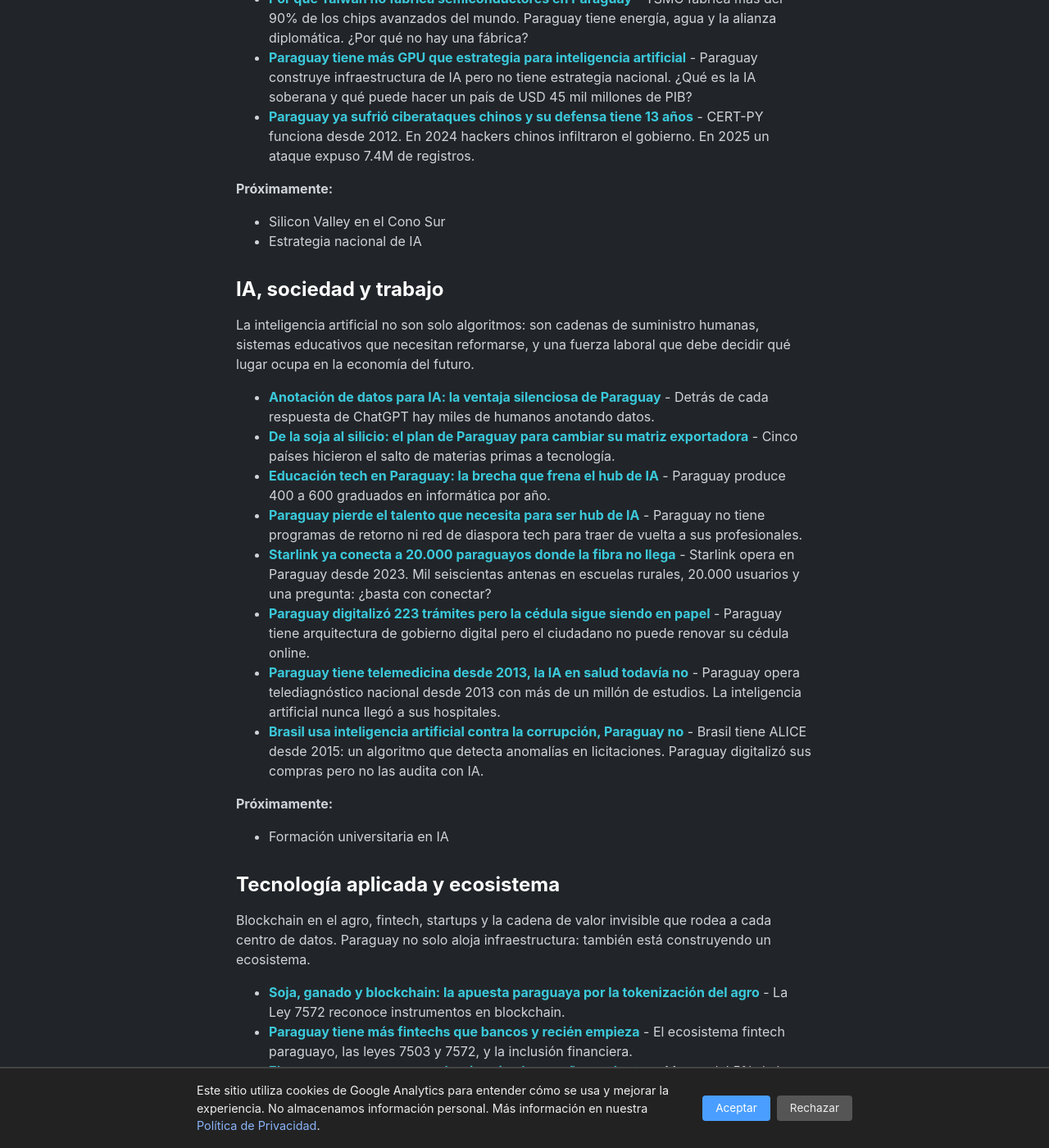
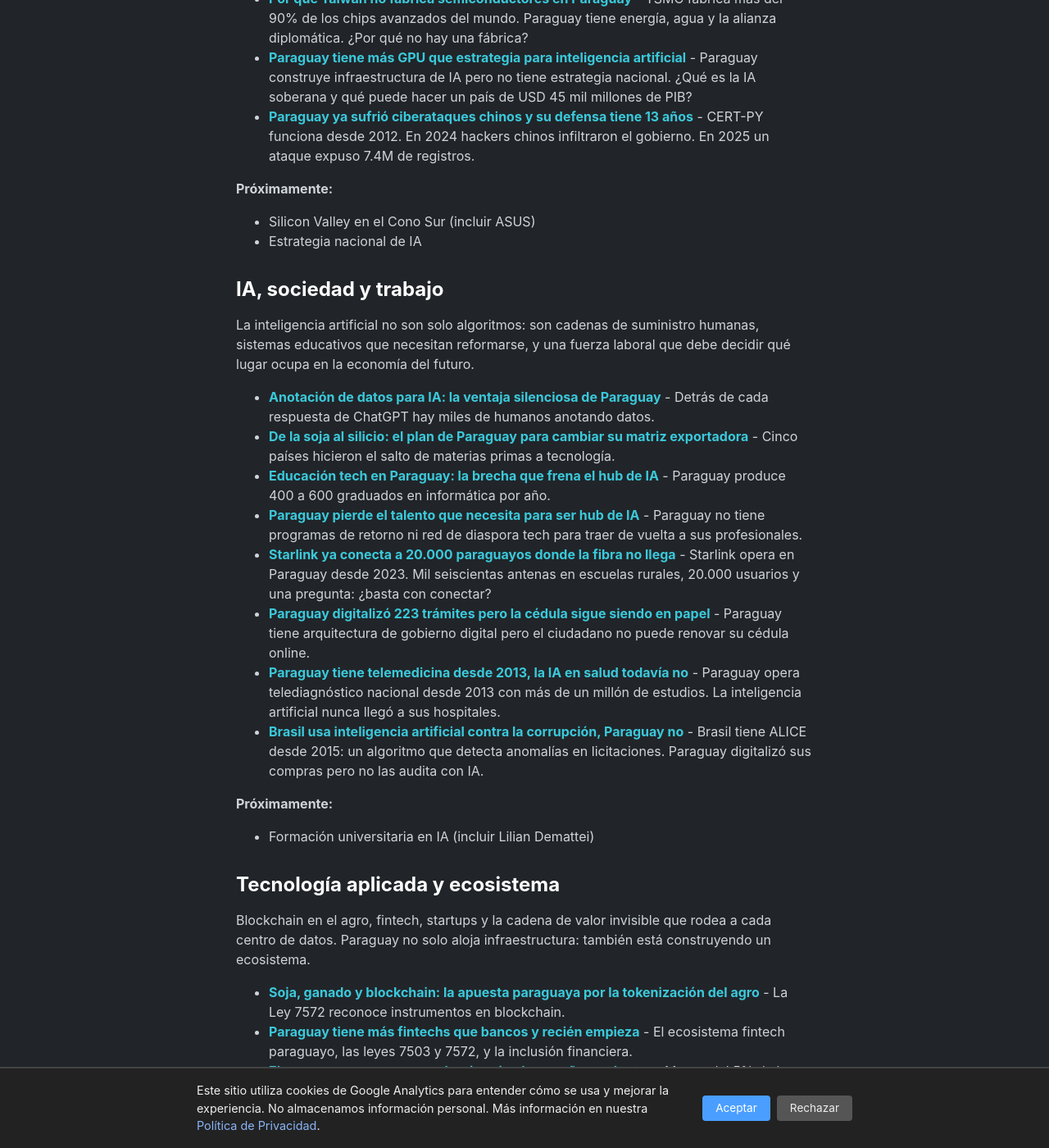
Before and after one commit to miravosqueinteresante/muchotexto.net, a Jekyll site: the page built from ia-en-paraguay.markdown, in a window 1280 px wide and 1400 px high, scrolled down 1621 px. Shown: the whole window at 82% size. Built offline with Jekyll 4.4.1, drawn with Linux system fonts in a browser that asks for light colours.

Commit message:
Agrega notas a pendientes: ASUS en P2, Lilian Demattei en P3

```diff
--- a/ia-en-paraguay.markdown
+++ b/ia-en-paraguay.markdown
@@ -41,7 +41,7 @@
 - **[Paraguay ya sufrió ciberataques chinos y su defensa tiene 13 años]({% post_url 2026-07-17-ciberseguridad-paraguay %})** - CERT-PY funciona desde 2012. En 2024 hackers chinos infiltraron el gobierno. En 2025 un ataque expuso 7.4M de registros.
 
 **Próximamente:**
-- Silicon Valley en el Cono Sur
+- Silicon Valley en el Cono Sur (incluir ASUS)
 - Estrategia nacional de IA
 
 ## IA, sociedad y trabajo
@@ -58,7 +58,7 @@
 - **[Brasil usa inteligencia artificial contra la corrupción, Paraguay no]({% post_url 2026-07-17-ia-corrupcion-paraguay %})** - Brasil tiene ALICE desde 2015: un algoritmo que detecta anomalías en licitaciones. Paraguay digitalizó sus compras pero no las audita con IA.
 
 **Próximamente:**
-- Formación universitaria en IA
+- Formación universitaria en IA (incluir Lilian Demattei)
 
 ## Tecnología aplicada y ecosistema
 
```
